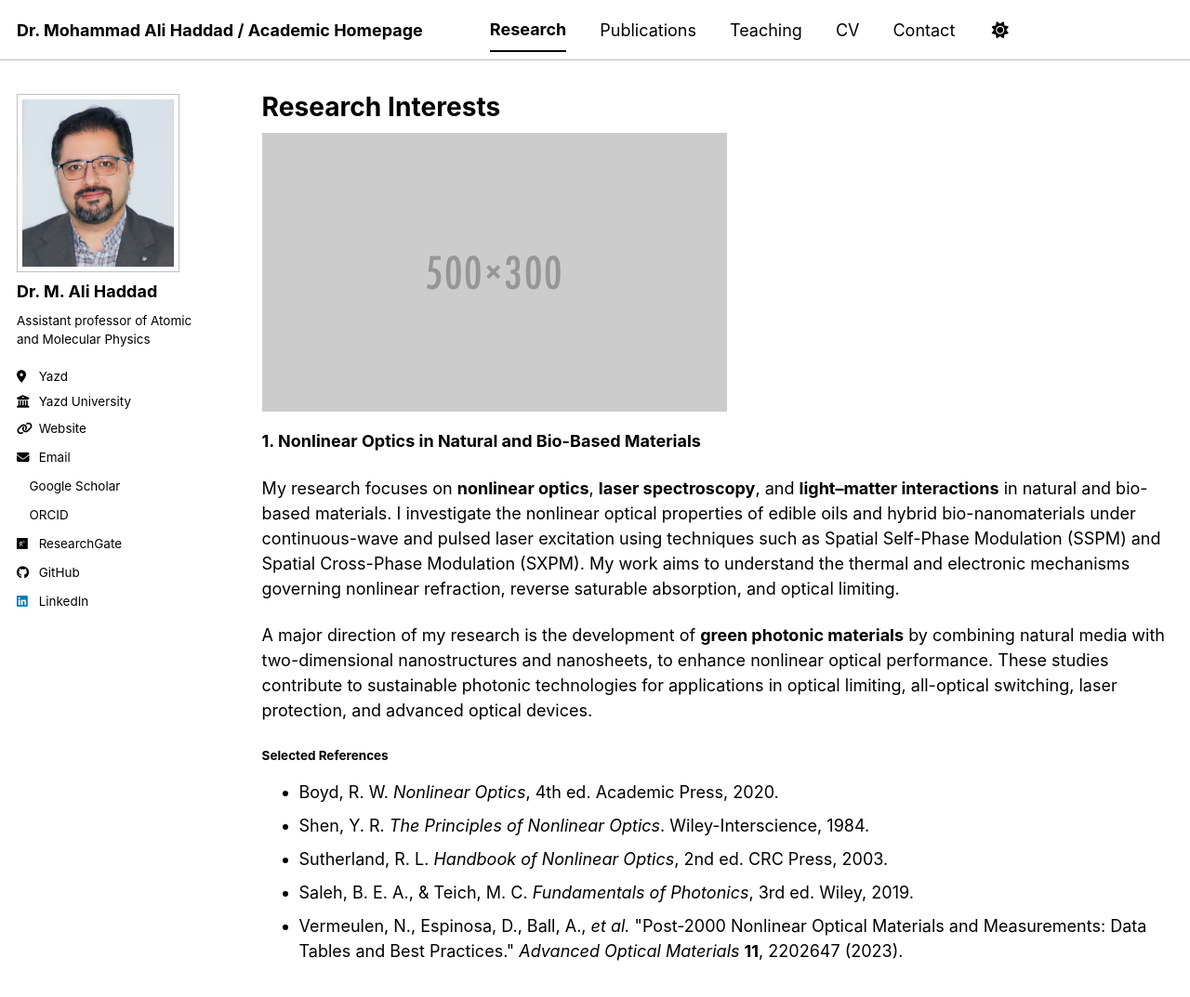
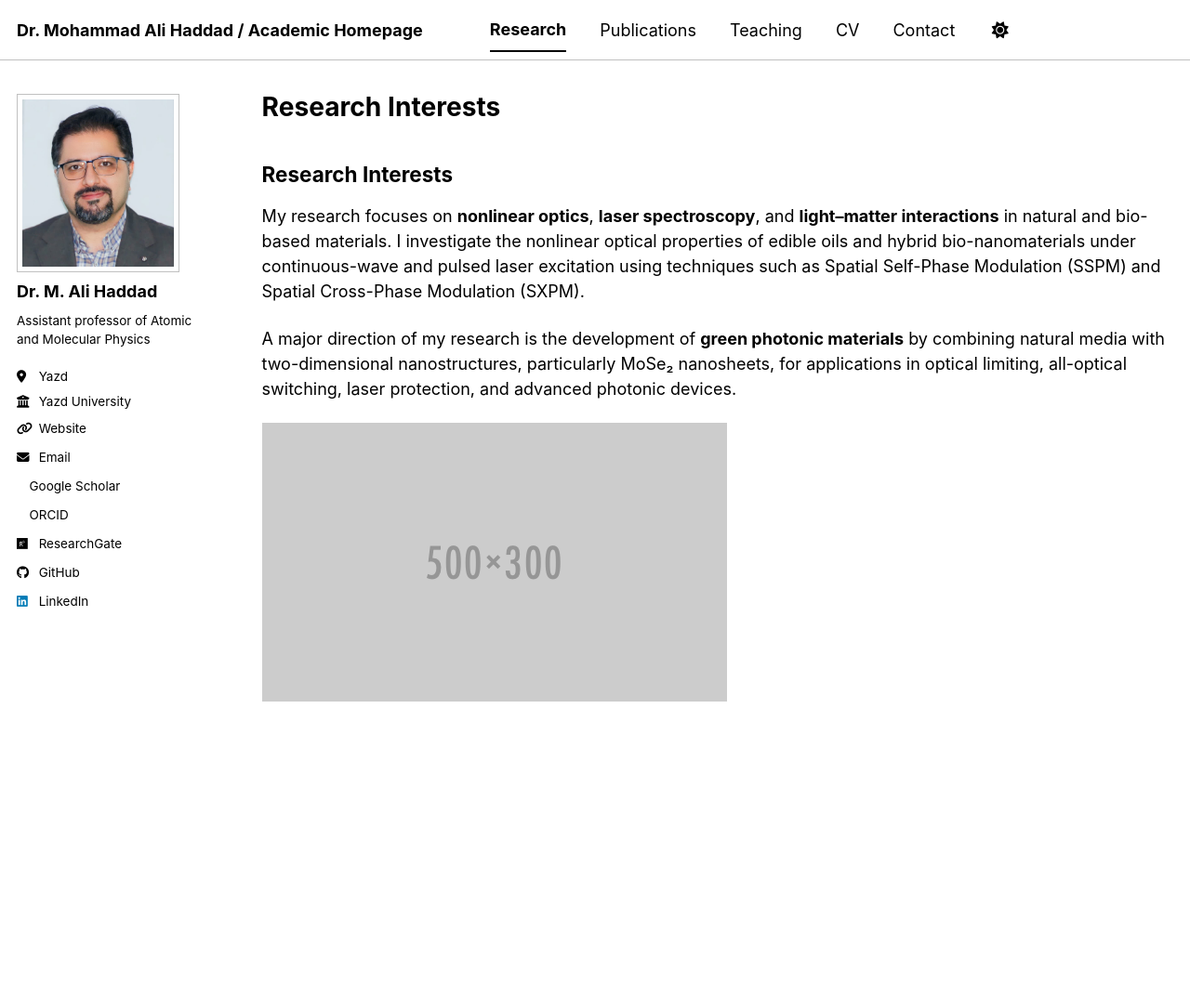
Before and after one commit to ma-haddad/ma-haddad.github.io, a Jekyll site: the page built from _pages/research.html, in a window 1280 px wide and 1091 px high. Shown: the top 1073 px of the window at 93% size. Built offline with Jekyll 4.4.1, drawn with Linux system fonts in a browser that asks for light colours; a style sheet for code colours, icons or effects is not loaded.

Commit message:
Update research.html

```diff
--- a/_pages/research.html
+++ b/_pages/research.html
@@ -4,15 +4,39 @@ title: "Research Interests"
 permalink: /research/
 author_profile: true
 ---
-<img src='/images/500x300.png'>
-<p class="isSelectedEnd"><strong>1. Nonlinear Optics in Natural and Bio-Based Materials</strong></p>
-<p class="isSelectedEnd">My research focuses on <strong>nonlinear optics</strong>, <strong>laser spectroscopy</strong>, and <strong>light&ndash;matter interactions</strong> in natural and bio-based materials. I investigate the nonlinear optical properties of edible oils and hybrid bio-nanomaterials under continuous-wave and pulsed laser excitation using techniques such as Spatial Self-Phase Modulation (SSPM) and Spatial Cross-Phase Modulation (SXPM). My work aims to understand the thermal and electronic mechanisms governing nonlinear refraction, reverse saturable absorption, and optical limiting.</p>
-<p>A major direction of my research is the development of <strong>green photonic materials</strong> by combining natural media with two-dimensional nanostructures and nanosheets, to enhance nonlinear optical performance. These studies contribute to sustainable photonic technologies for applications in optical limiting, all-optical switching, laser protection, and advanced optical devices.</p>
-<h4>Selected References</h4>
-<ul data-spread="false">
-<li>Boyd, R. W. <em>Nonlinear Optics</em>, 4th ed. Academic Press, 2020.</li>
-<li>Shen, Y. R. <em>The Principles of Nonlinear Optics</em>. Wiley-Interscience, 1984.</li>
-<li>Sutherland, R. L. <em>Handbook of Nonlinear Optics</em>, 2nd ed. CRC Press, 2003.</li>
-<li>Saleh, B. E. A., &amp; Teich, M. C. <em>Fundamentals of Photonics</em>, 3rd ed. Wiley, 2019.</li>
-<li>Vermeulen, N., Espinosa, D., Ball, A., <em>et al.</em> "Post-2000 Nonlinear Optical Materials and Measurements: Data Tables and Best Practices." <em>Advanced Optical Materials</em> <strong>11</strong>, 2202647 (2023).</li>
-</ul>
+<div class="row">
+
+  <div class="col-md-8">
+
+    <h2>Research Interests</h2>
+
+    <p>
+    My research focuses on <b>nonlinear optics</b>,
+    <b>laser spectroscopy</b>, and <b>light–matter interactions</b>
+    in natural and bio-based materials. I investigate the nonlinear
+    optical properties of edible oils and hybrid bio-nanomaterials
+    under continuous-wave and pulsed laser excitation using techniques
+    such as Spatial Self-Phase Modulation (SSPM) and Spatial Cross-Phase
+    Modulation (SXPM).
+    </p>
+
+    <p>
+    A major direction of my research is the development of
+    <b>green photonic materials</b> by combining natural media with
+    two-dimensional nanostructures, particularly MoSe₂ nanosheets,
+    for applications in optical limiting, all-optical switching,
+    laser protection, and advanced photonic devices.
+    </p>
+
+  </div>
+
+
+  <div class="col-md-4">
+
+    <img src="/images/500x300.png"
+         class="img-fluid rounded"
+         alt="Nonlinear optics research">
+
+  </div>
+
+</div>
```
